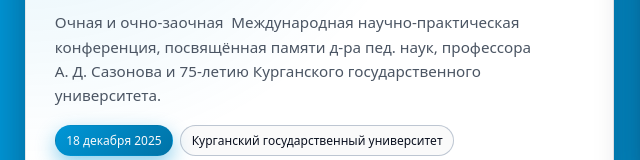
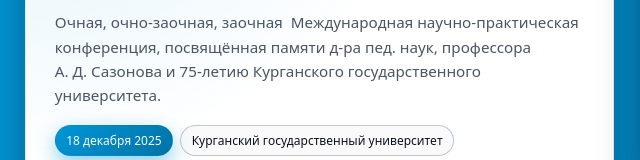
Before and after one commit to mariabiserova9-web/sazonov_readings, a plain HTML site: page index.html in a window 1280 px wide. Shown: the part 434-594 px from the top of the page, 75-715 px from the left. Drawn offline with Linux system fonts and the light colour scheme.

Commit message:
Update index.html

```diff
--- a/index.html
+++ b/index.html
@@ -647,7 +647,7 @@ body {
             <span class="hero-highlight">«Актуальные вопросы развития педагогической науки и образования»</span>
           </h1>
           <p class="hero-meta">
-            Очная и очно-заочная&nbsp; Международная научно-практическая конференция,
+            Очная, очно-заочная, заочная &nbsp;Международная научно-практическая конференция,
             посвящённая памяти д-ра пед. наук, профессора
             А.&nbsp;Д.&nbsp;Сазонова и 75-летию Курганского государственного университета.
           </p>
```
